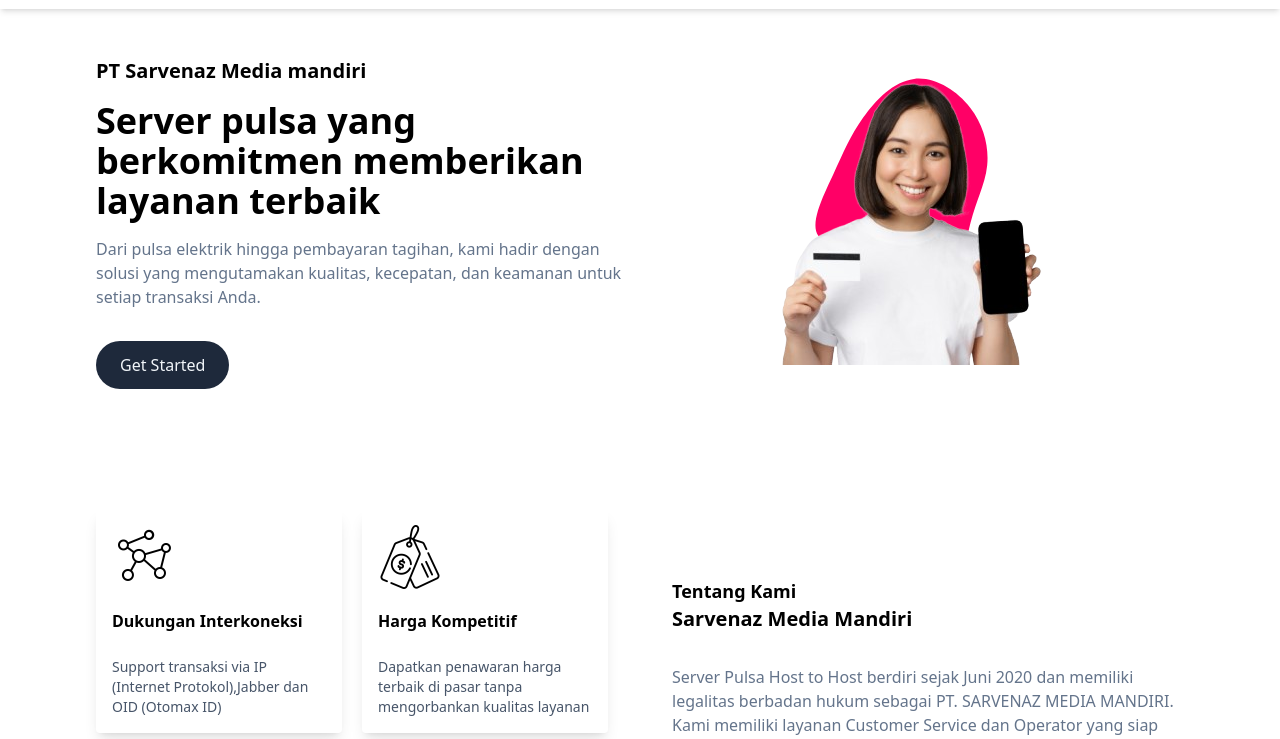
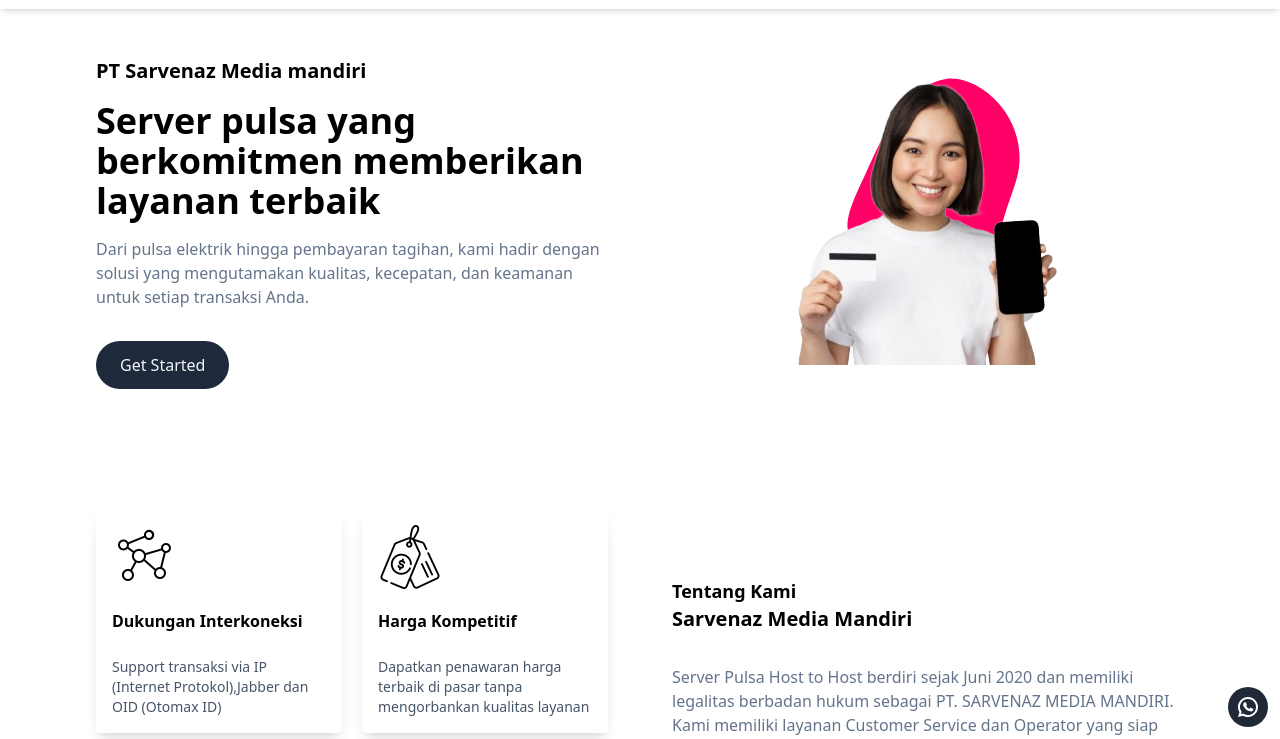
Before and after one commit to mazfaa/sarvenaz-v1.0, a website: page index.html in a window 1280 px wide. Shown: the part 61-800 px from the top of the page. Drawn offline with Linux system fonts and the light colour scheme.

Commit message:
Sticky nav

```diff
--- a/index.html
+++ b/index.html
@@ -33,7 +33,7 @@
   </head>
   <body>
     <!-- header -->
-    <header>
+    <header class="sticky top-0 z-10 bg-white">
       <nav class="shadow-md">
         <div
           class="container flex items-center justify-between py-3 px-5 relative lg:px-24"
@@ -96,8 +96,8 @@
     <!-- /header -->
 
     <!-- hero -->
-      <section id="hero" class="pt-12"></section>
-        <div class="container px-12 lg:px-24 lg:flex lg:items-center lg:justify-between">
+      <section id="hero" class="pt-12">
+        <div class="container px-12 lg:px-24 lg:flex lg:items-center lg:justify-between lg:gap-x-16">
           <div class="left-hero lg:w-1/2">
             <p class="font-semibold text-xl lg:hidden">Selamat Datang di</p>
             <h1 class="font-bold text-2xl mb-4 lg:hidden">Sarvenaz Media Mandiri</h1>
@@ -442,6 +442,17 @@
       </section>
     <!-- /blog -->
 
+    <!-- float-contact -->
+      <div class="float-contacts fixed bottom-3 right-3">
+        <div class="whatsapp bg-gray-800 rounded-full p-2">
+          <svg class="w-6 h-6 text-white dark:text-white" aria-hidden="true" xmlns="http://www.w3.org/2000/svg" width="24" height="24" fill="none" viewBox="0 0 24 24">
+            <path fill="currentColor" fill-rule="evenodd" d="M12 4a8 8 0 0 0-6.895 12.06l.569.718-.697 2.359 2.32-.648.379.243A8 8 0 1 0 12 4ZM2 12C2 6.477 6.477 2 12 2s10 4.477 10 10-4.477 10-10 10a9.96 9.96 0 0 1-5.016-1.347l-4.948 1.382 1.426-4.829-.006-.007-.033-.055A9.958 9.958 0 0 1 2 12Z" clip-rule="evenodd"/>
+            <path fill="currentColor" d="M16.735 13.492c-.038-.018-1.497-.736-1.756-.83a1.008 1.008 0 0 0-.34-.075c-.196 0-.362.098-.49.291-.146.217-.587.732-.723.886-.018.02-.042.045-.057.045-.013 0-.239-.093-.307-.123-1.564-.68-2.751-2.313-2.914-2.589-.023-.04-.024-.057-.024-.057.005-.021.058-.074.085-.101.08-.079.166-.182.249-.283l.117-.14c.121-.14.175-.25.237-.375l.033-.066a.68.68 0 0 0-.02-.64c-.034-.069-.65-1.555-.715-1.711-.158-.377-.366-.552-.655-.552-.027 0 0 0-.112.005-.137.005-.883.104-1.213.311-.35.22-.94.924-.94 2.16 0 1.112.705 2.162 1.008 2.561l.041.06c1.161 1.695 2.608 2.951 4.074 3.537 1.412.564 2.081.63 2.461.63.16 0 .288-.013.4-.024l.072-.007c.488-.043 1.56-.599 1.804-1.276.192-.534.243-1.117.115-1.329-.088-.144-.239-.216-.43-.308Z"/>
+          </svg>
+        </div>
+      </div>
+    <!-- /float-contact -->
+
     <!-- footer -->
       <footer class="text-slate-500 p-8 text-center text-sm font-medium">
         Copyright &copy; 2024 Sarvenaz. All right reserved.
```
Also changed, not shown: src/img/icons8-telegram.svg (added), src/output.css. Lines whose indentation alone changed are shown as unchanged.
